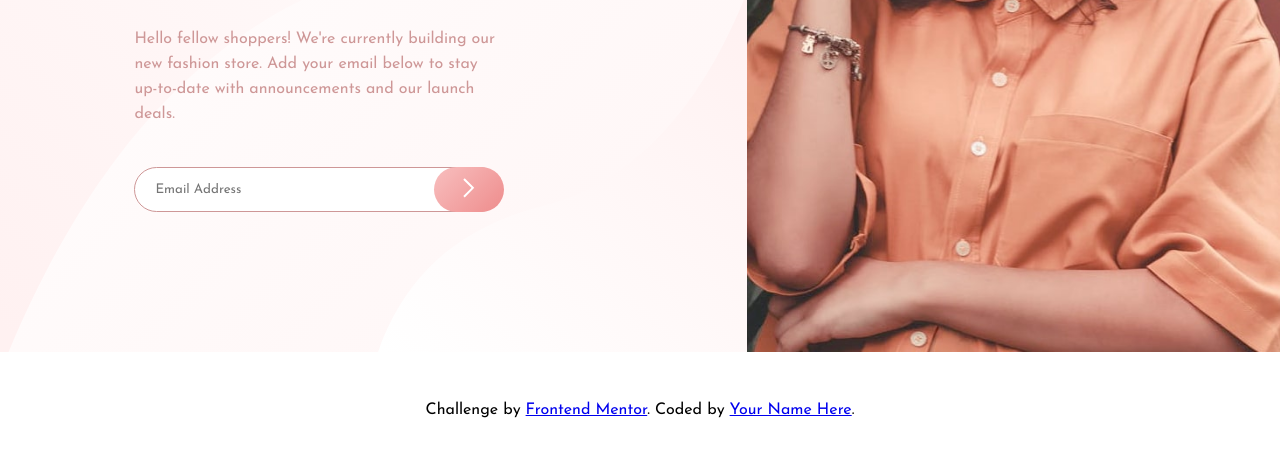
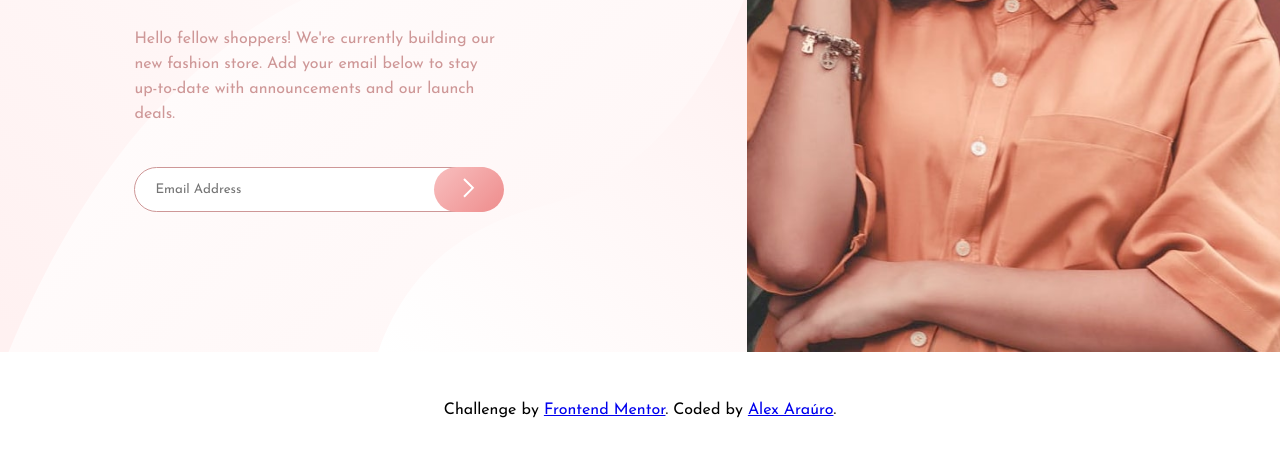
Before and after one commit to AraujoAlexS/base-apparel-coming-soon, a plain HTML site: page index.html in a window 1280 px wide. Shown: the part 347-804 px from the top of the page. Drawn offline with Linux system fonts and the light colour scheme.

Commit message:
Nome e github adicionado

```diff
--- a/index.html
+++ b/index.html
@@ -42,7 +42,7 @@
   <footer>
     <p class="attribution">
       Challenge by <a href="https://www.frontendmentor.io?ref=challenge" target="_blank">Frontend Mentor</a>.
-      Coded by <a href="#">Your Name Here</a>.
+      Coded by <a href="https://github.com/AraujoAlexS">Alex Araúro</a>.
     </p>
   </footer>
 
```
